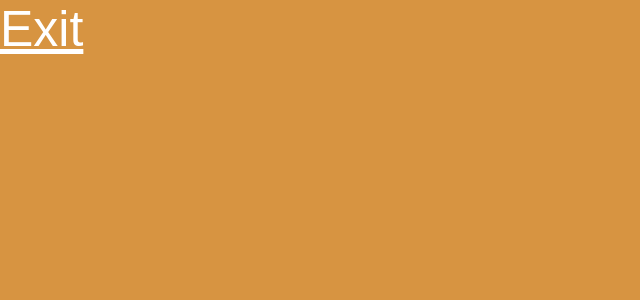
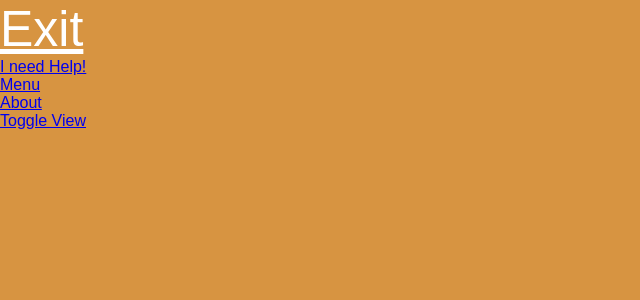
Before and after one commit to PWhelan3/FrustrationWebsite, a React (Vite) app in the folder frustration-website/: page / in a window 1280 px wide. Shown: the top 300 px of the page, without its empty margins (0-640 px from the left). Built offline with nearby package versions, Linux system fonts and the light colour scheme.

Commit message:
Adding elements to nav

```diff
--- a/frustration-website/src/components/Navbar/Navbar.jsx
+++ b/frustration-website/src/components/Navbar/Navbar.jsx
@@ -4,10 +4,20 @@ import styles from "./Navbar.module.css";
 export const Navbar = () => {
   return (
     <nav className={styles.navbar}>
+      <a className={styles.title} href="/">Exit</a>
         <div className={styles.container}>
             <ul className={styles.list}>
                 <li>
-                    <a className={styles.title} href="/">Exit</a>
+                    <a className={styles.link} href="/">I need Help!</a>
+                </li>
+                <li>
+                    <a className={styles.link} href="/">Menu</a>
+                </li>
+                <li>
+                    <a className={styles.link} href="/">About</a>
+                </li>
+                <li>
+                    <a className={styles.link} href="/">Toggle View</a>
                 </li>
             </ul>
         </div>
```
